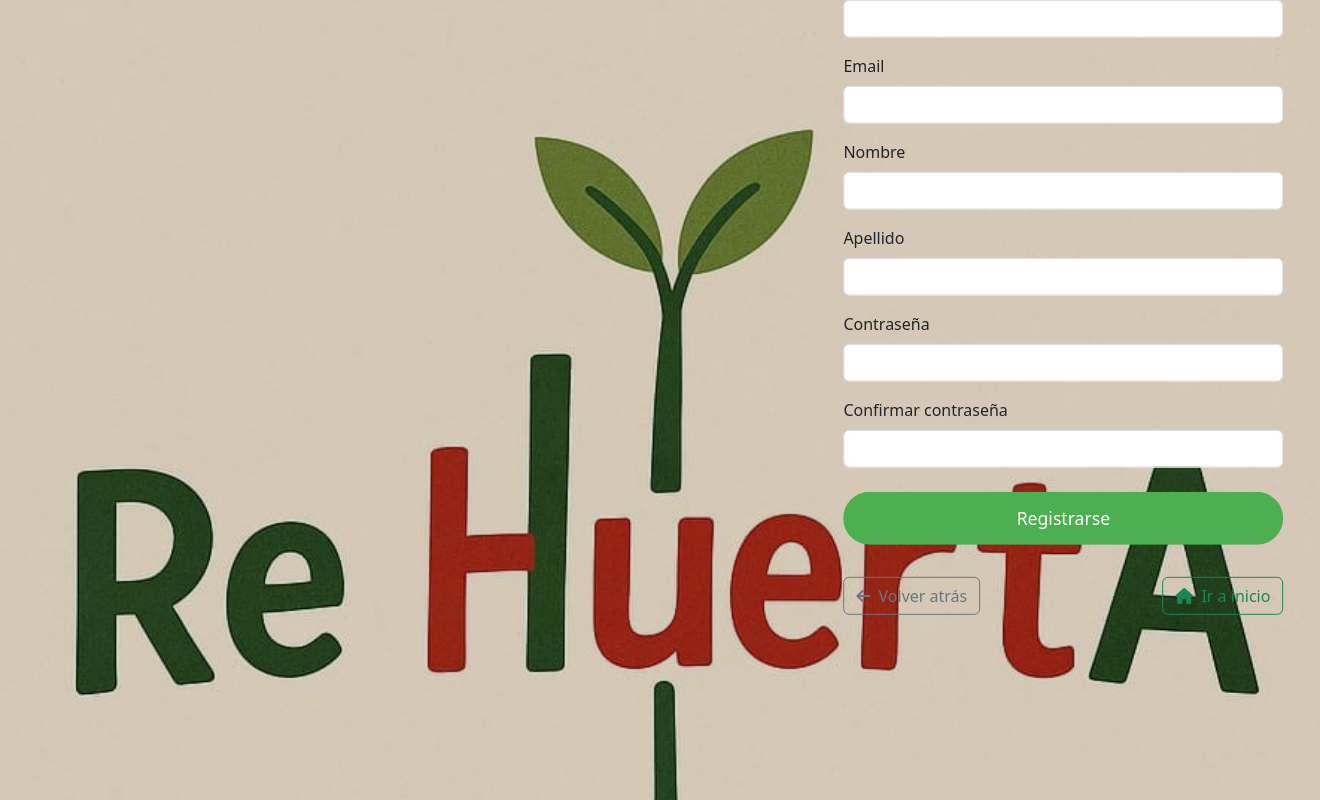
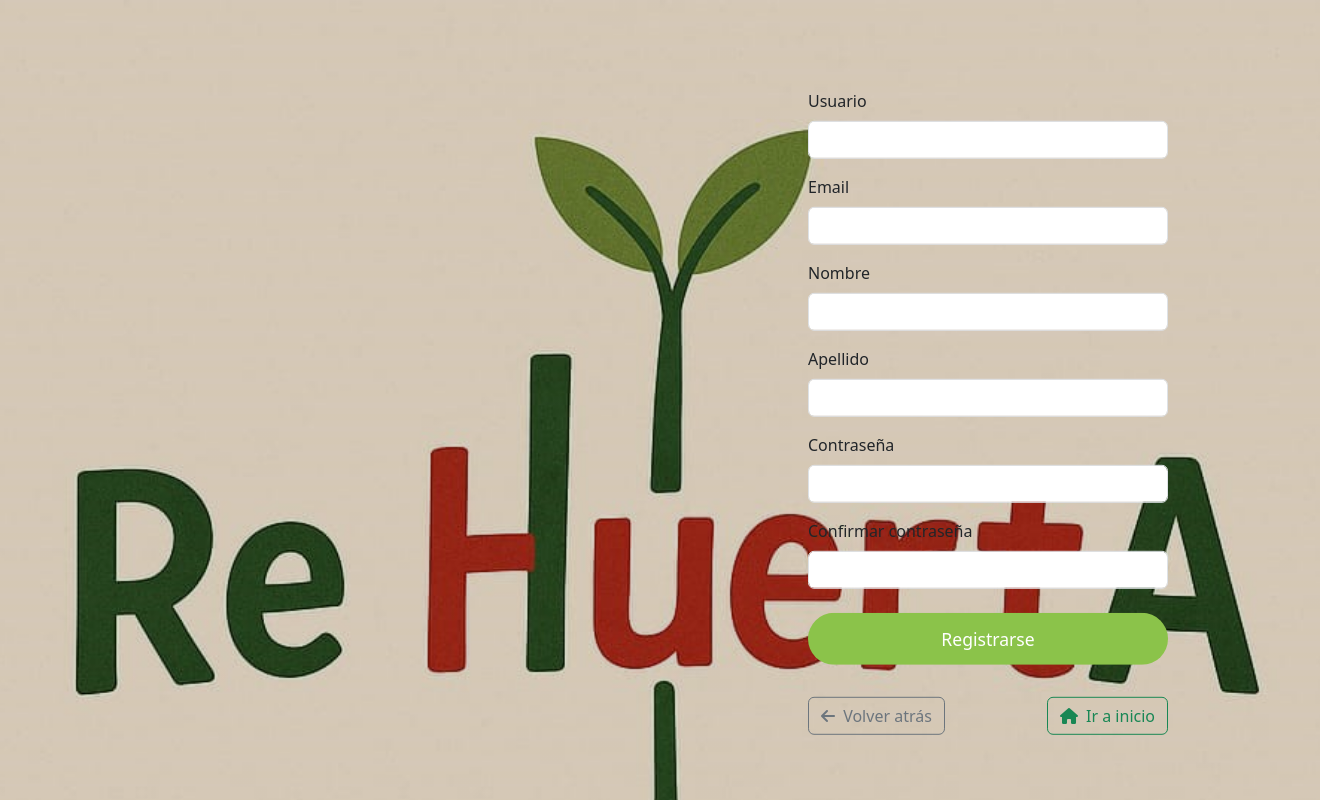
Before and after one commit to Daly2025/basemvcphp, a PHP site: template app/views/auth/register.php in a window 1320 px wide. Run offline with PHP 8.4, Linux system fonts and the light colour scheme; the template is opened without the code that fills it, so the values that code supplies are empty.

Commit message:
register

```diff
--- a/app/views/auth/register.php
+++ b/app/views/auth/register.php
@@ -15,19 +15,21 @@
             min-height: 100vh;
         }
         .auth-box {
-            margin: 2% 5% 0 auto;
-            padding: 30px;
-            max-width: 500px;
-            transform: translate(4cm, -4cm);
+            position: absolute;
+            right: 10%;
+            top: 50%;
+            transform: translateY(-50%);
+            padding: 20px;
+            max-width: 400px;
         }
-        .btn-huerta { background: #4caf50; color: #fff; border-radius: 30px; padding: 0.75rem 2rem; font-size: 1.1rem; margin: 0.5rem 0; transition: background 0.2s; }
+        .btn-huerta { background: #8BC34A; color: #fff; border-radius: 30px; padding: 0.75rem 2rem; font-size: 1.1rem; margin: 0.5rem 0; transition: background 0.2s; }
         .btn-huerta:hover { background: #388e3c; color: #fff; }
     </style>
 </head>
 <body>
     <div class="container d-flex justify-content-center align-items-center" style="min-height: 100vh;">
         <div class="auth-box w-100">
-            <h2 class="mb-4 text-success text-center"><i class="fa-solid fa-user-plus me-2"></i>Registro</h2>
+            <h2 class="mb-4 text-success text-center"></h2>
             <form action="<?= base_url() ?>auth/register" method="post">
                 <div class="mb-3">
                     <label for="register-username" class="form-label">Usuario</label>
```
